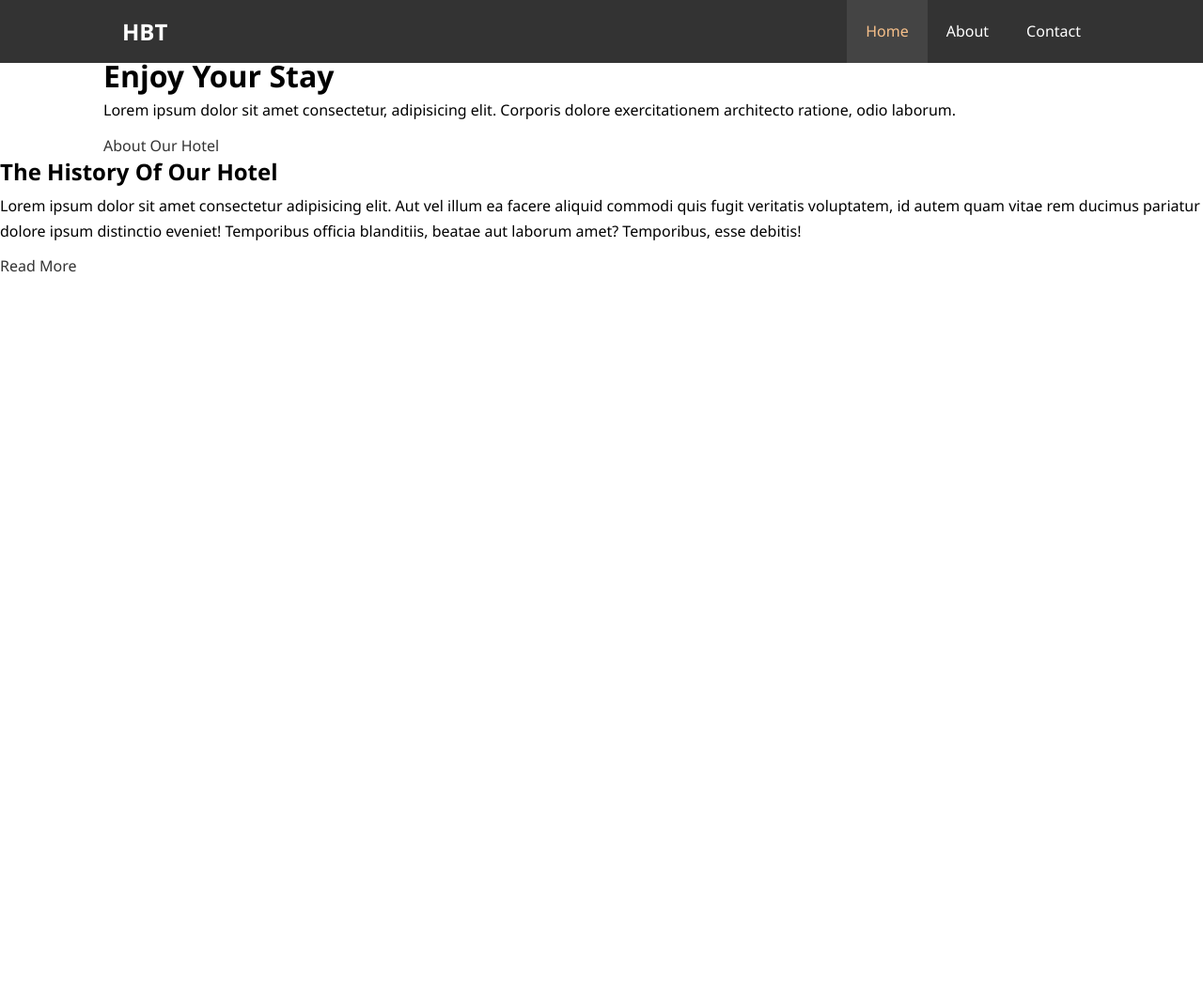
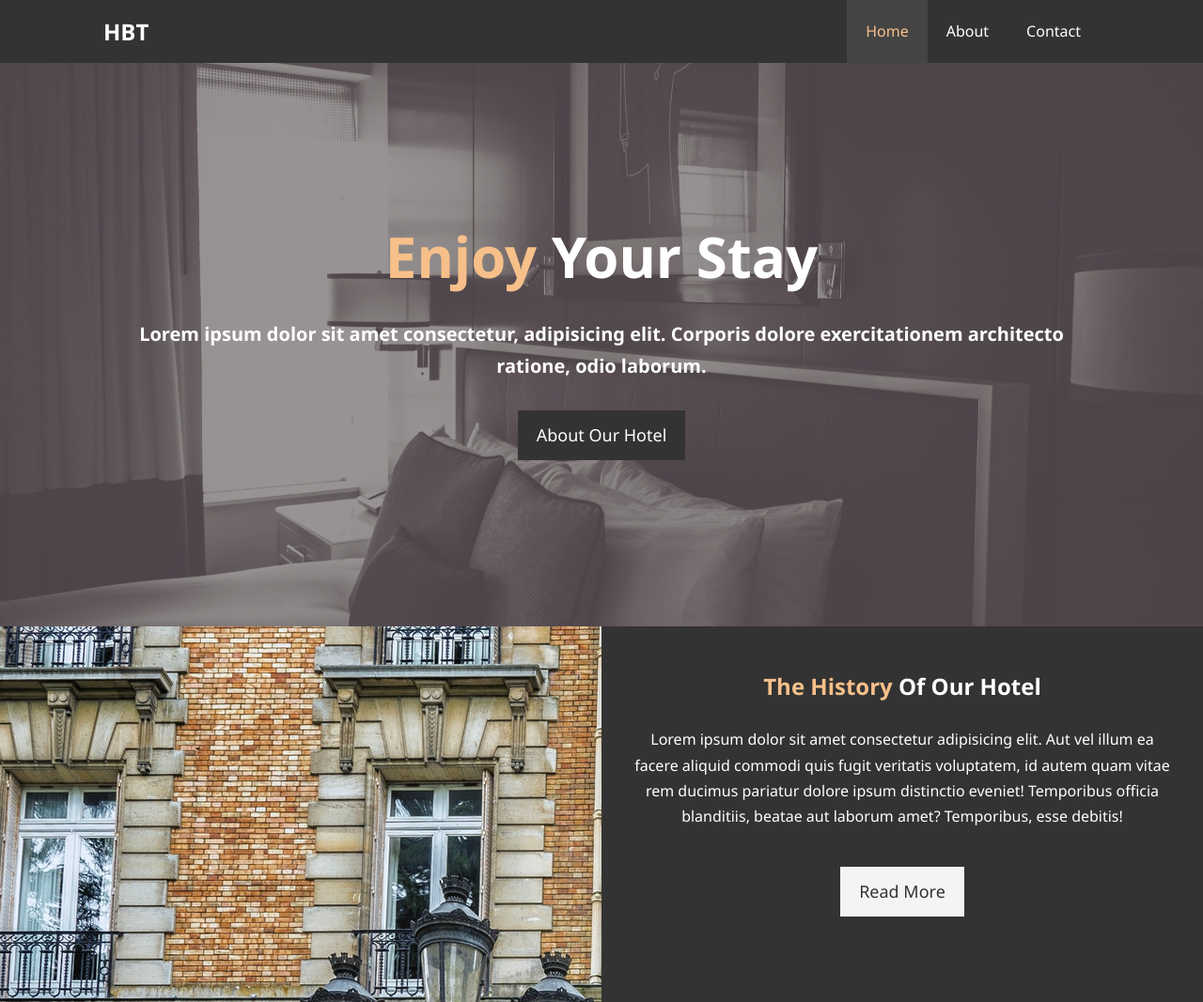
Before and after one commit to Aemonicus/Hotel-BT, a plain HTML site: page index.html in a window 1280 px wide. Shown: the whole page at 94% size. Before the commit the page ends 800 px from the top, so only its background shows below. Drawn offline with Linux system fonts and the light colour scheme; a script that the page names is missing.

Commit message:
Homeinfo2

```diff
--- a/css/style.css
+++ b/css/style.css
@@ -18,7 +18,7 @@ a {
 }
 
 h1, h2, h3 {
-   /* padding-bottom: 20px; */
+   padding-bottom: 20px;
 }
 
 p {
@@ -31,6 +31,42 @@ p {
    max-width: 1100px;
    overflow: auto;
    padding: 0 20px;
+}
+.text-primary {
+   color: #f7c08a;
+}
+.lead {
+   font-size: 20px;
+   font-weight: bold;
+}
+.btn {
+   display: inline-block;
+   font-size: 18px;
+   color: #fff;
+   background: #333;
+   padding: 13px 20px;
+   border: none;
+   cursor: pointer;
+}
+.btn:hover {
+   background: #f7c08a;
+   color: #333;
+}
+.btn-light {
+   background: #f4f4f4;
+   color: #333;
+}
+.bg-dark {
+   background: #333;
+   color: #fff;
+}
+.bg-light {
+   background: #f4f4f4;
+   color: #333;
+}
+.bg-primary {
+   background: #333;
+   color: #f7c08a;
 }
 
 /* Navbar */
@@ -46,7 +82,7 @@ p {
 
 #navbar h1 {
    float: left;
-   /* padding-top: 20px; */
+   padding-top: 20px;
 }
 
 #navbar ul {
@@ -54,11 +90,11 @@ p {
    float: right;
 }
 
-#navbar li {
+#navbar ul li {
    float: left;
 }
 
-#navbar a {
+#navbar ul li a {
    display: block;
    padding: 20px;
    text-align: center;
@@ -68,3 +104,47 @@ p {
    background: #444;
    color: #f7c08a;
 }
+
+/* Showcase */
+#showcase {
+   background: url('../img/showcase.jpg') no-repeat center center/cover;
+   height: 600px;
+}
+
+#showcase .showcase-content {
+   color: #fff;
+   text-align: center;
+   padding-top: 170px;
+}
+
+#showcase .showcase-content h1 {
+   font-size: 60px;
+   line-height: 1.2em;
+}
+
+#showcase .showcase-content p {
+   padding-bottom: 20px;
+   line-height: 1.7em;
+}
+
+/* Home Info */
+#home-info {
+   height: 400px;
+}
+#home-info .info-img {
+   float: left;
+   width: 50%;
+   background: url('../img/photo-1.jpg') no-repeat;
+   min-height: 100%;
+}
+#home-info .info-content {
+   float: right;
+   width: 50%;
+   height: 100%;
+   text-align: center;
+   padding: 50px 30px;
+   overflow: hidden;
+}
+#home-info .info-content p {
+   padding-bottom: 30px;
+}
```
